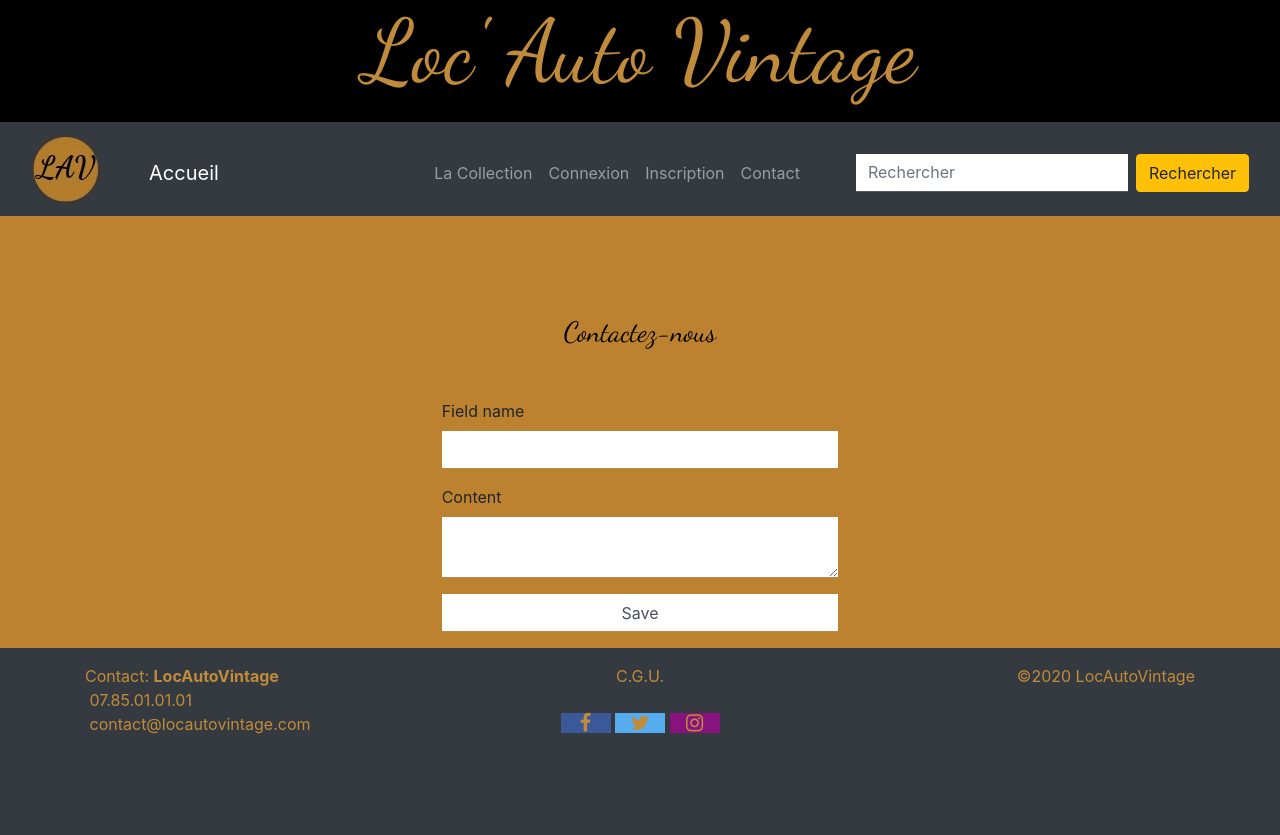
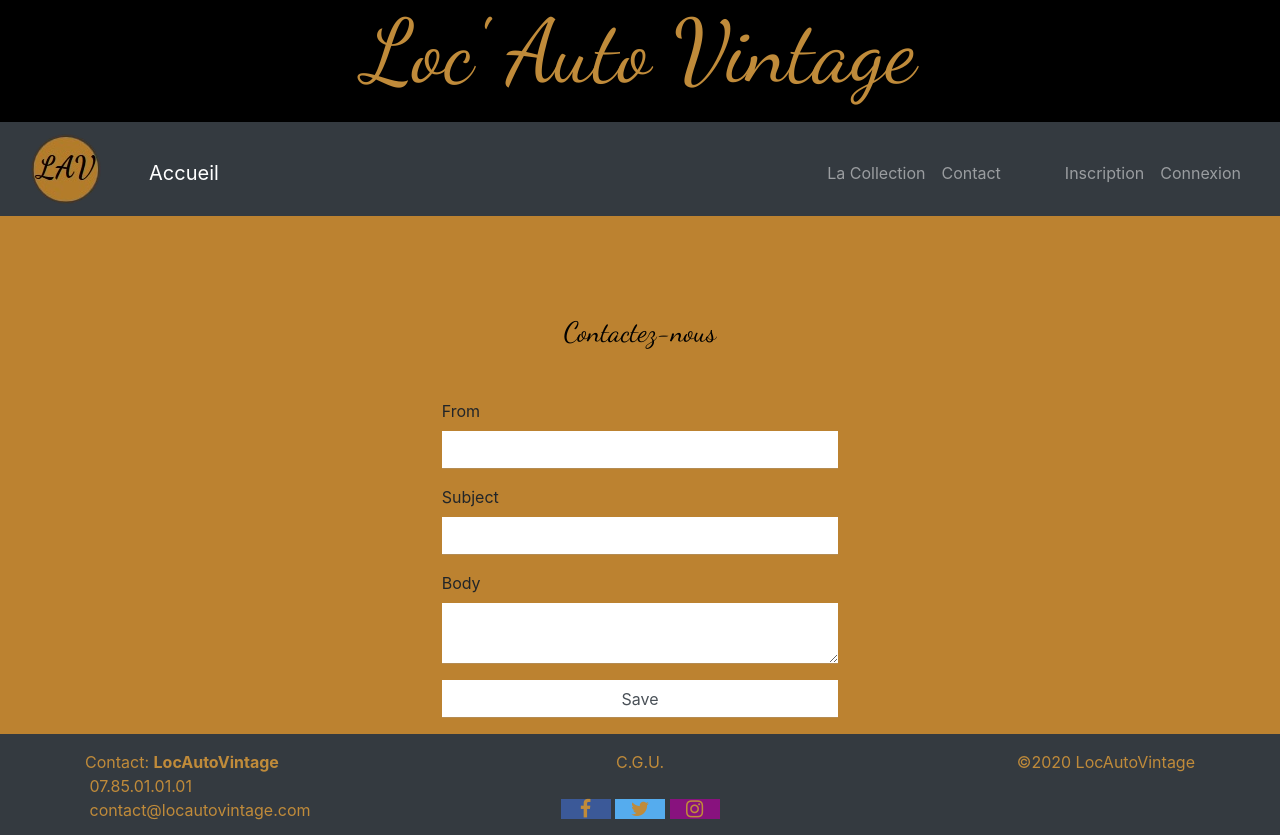
Before and after one commit to mikhaddo/locautovintage, a Symfony app: template templates/main/contact.html.twig in a window 1280 px wide. Shown: the top 835 px of the page. Run offline with Twig, Linux system fonts and the light colour scheme; the template is opened without the code that fills it, so the values that code supplies are empty; form fields are guessed from the names that the template uses; some libraries are stand-ins or nearby versions.

Commit message:
v0.6.7minor info navbar and contact page

```diff
--- a/templates/base.html.twig
+++ b/templates/base.html.twig
@@ -28,24 +28,30 @@
             <button class="navbar-toggler" type="button" data-toggle="collapse" data-target="#navbarSupportedContent" aria-controls="navbarSupportedContent" aria-expanded="false" aria-label="Toggle navigation">
             <span class="navbar-toggler-icon"></span>
             </button>
+
             <div class="collapse navbar-collapse" id="navbarSupportedContent">
                 <ul class="navbar-nav mr-auto"></ul>
                 <ul class="navbar-nav pr-5">
                     <li class="nav-item {% if route == 'car_list' %} active {% endif %}"><a class="nav-link" href="{{ path('car_list') }}">La Collection</a></li>
+                    <li class="nav-item {% if route == 'contact' %} active {% endif %}"><a class="nav-link" href="{{ path('contact') }}">Contact</a></li>
                     {% if app.user %}
-                    <li class="nav-item {% if route == 'profil' %} active {% endif %}"><a class="nav-link" href="{{ path('profil') }}">Profil</a></li>
                     <li class="nav-item {% if route == 'form_vehicle' %} active {% endif %}"><a class="nav-link" href="{{ path('form_vehicle') }}">Ajout véhicule</a></li>
-                    <li class="nav-item {% if route == 'app_logout' %} active {% endif %}"><a class="nav-link" href="{{ path('app_logout') }}">Déconnexion</a></li>
-                    {% else %}
+                    <li class="nav-item {% if route == 'profil' %} active {% endif %}"><a class="nav-link" href="{{ path('profil') }}">Profil {{ app.user.email }}</a></li>
+                    {% endif %}
+                </ul>
+                <ul class="navbar-nav">
+                {% if app.user %}
+                    <li class="nav-item {% if route == 'app_logout' %} active {% endif %}"><a class="nav-link" href="{{ path('app_logout') }}">Déconnexion</span></a></li>
+                {% else %}
+                    <li class="nav-item {% if route == 'app_register' %} active {% endif %}"><a class="nav-link" href="{{ path('app_register') }}">Inscription</a></li>
                     <li class="nav-item {% if route == 'app_login' %} active {% endif %}"><a class="nav-link" href="{{ path('app_login') }}">Connexion</a></li>
-                    <li class="nav-item {% if route == 'app_register' %} active {% endif %}"><a class="nav-link" href="{{ path('app_register') }}">Inscription</a></li>
-                    {% endif %}
-                    <li class="nav-item {% if route == 'contact' %} active {% endif %}"><a class="nav-link" href="{{ path('contact') }}">Contact</a></li>
+                {% endif %}
                 </ul>
-                <form class="form-inline my-2 my-lg-0">
+
+                {# <form class="form-inline my-2 my-lg-0">
                     <input class="form-control mr-sm-2" type="search" placeholder="Rechercher" aria-label="Search">
                     <button class="btn btn-warning my-2 my-sm-0" type="submit">Rechercher</button>
-                </form>
+                </form> #}
             </div>
         </nav>
     </header>
--- a/templates/main/contact.html.twig
+++ b/templates/main/contact.html.twig
@@ -3,6 +3,9 @@
 {% block title %}Contact{% endblock %}
 
 {% block body %}
+{% for message in app.flashes('success') %}
+<div class="alert alert-success col-12">{{ message }}</div>
+{% endfor %}
 <div class="row backcolor">
     <div class="col-4 offset-4">
         <h2 class="h3 mb-3 font-weight-normal margtop">Contactez-nous</h2>
@@ -11,8 +14,9 @@
         {{ form_errors(form) }}
 
 
-        {{ form_row(form.field_name) }}
-        {{ form_row(form.content) }}
+        {{ form_row(form.from) }}
+        {{ form_row(form.subject) }}
+        {{ form_row(form.body) }}
 
         {# Affichage du captcha avec la clé publique récupérée directement grâce à la passerelle faite dans twig.yaml #}
         <div class="form-group">
```
Also changed, not shown: src/Controller/MainController.php (+21 -5 lines), src/Form/ContactType.php (+16 -2 lines), README.md.
